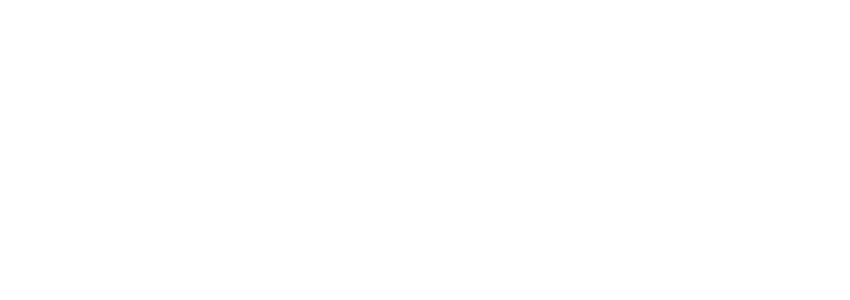
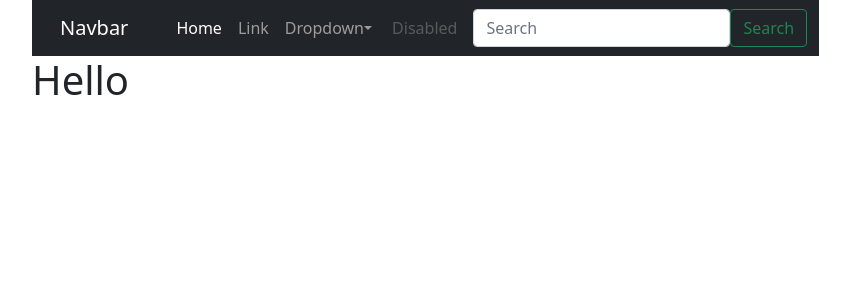
Before and after one commit to Raymond-Iacobacci/HackDavis_2022, a React (Create React App) app in the folder Frontend/hackdavis/: page / in a window 1280 px wide. Shown: the top 300 px of the page, without its empty margins (50-900 px from the left). Built offline with nearby package versions, Linux system fonts and the light colour scheme; the HTML template or start-up script is replaced by a standard one.

Commit message:
Second push

```diff
--- a/Frontend/hackdavis/src/App.js
+++ b/Frontend/hackdavis/src/App.js
@@ -1,5 +1,6 @@
 import { BrowserRouter as Router, Route, Routes } from 'react-router-dom';
 import Home from './pages/Home';
+import Navbar from './components/Navbar';
 
 function App() {
   return (
@@ -7,8 +8,10 @@
       <div className='container align-items-center'>
         <Router>
 
+
+          <Navbar />
           <Routes>
-            <Route exact path='/' component={<Home/>}/>
+            <Route exact path='/' element={<Home/>}/>
 
           </Routes>
 
--- /dev/null
+++ b/Frontend/hackdavis/src/components/Navbar.js
@@ -0,0 +1,56 @@
+import React from 'react';
+
+class Navbar extends React.Component {
+
+    constructor(props) {
+        super(props);
+    }
+
+
+    render() {
+        return(
+            <div className='nav'>
+                <nav class="navbar navbar-expand-lg navbar-dark bg-dark">
+        <div class="container-fluid">
+          <a class="navbar-brand" href="#">Navbar</a>
+          <button class="navbar-toggler" type="button" data-bs-toggle="collapse" data-bs-target="#navbarSupportedContent" aria-controls="navbarSupportedContent" aria-expanded="false" aria-label="Toggle navigation">
+            <span class="navbar-toggler-icon"></span>
+          </button>
+          <div class="collapse navbar-collapse" id="navbarSupportedContent">
+            <ul class="navbar-nav me-auto mb-2 mb-lg-0">
+              <li class="nav-item">
+                <a class="nav-link active" aria-current="page" href="#">Home</a>
+              </li>
+              <li class="nav-item">
+                <a class="nav-link" href="#">Link</a>
+              </li>
+              <li class="nav-item dropdown">
+                <a class="nav-link dropdown-toggle" href="#" id="navbarDropdown" role="button" data-bs-toggle="dropdown" aria-expanded="false">
+                  Dropdown
+                </a>
+                <ul class="dropdown-menu" aria-labelledby="navbarDropdown">
+                  <li><a class="dropdown-item" href="#">Action</a></li>
+                  <li><a class="dropdown-item" href="#">Another action</a></li>
+                  <li><hr class="dropdown-divider"/></li>
+                  <li><a class="dropdown-item" href="#">Something else here</a></li>
+                </ul>
+              </li>
+              <li class="nav-item">
+                <a class="nav-link disabled" href="#" tabindex="-1" aria-disabled="true">Disabled</a>
+              </li>
+            </ul>
+            <form class="d-flex">
+              <input class="form-control me-2" type="search" placeholder="Search" aria-label="Search" />
+              <button class="btn btn-outline-success" type="submit">Search</button>
+            </form>
+          </div>
+        </div>
+    </nav>
+            </div>
+        )
+    }
+
+
+}
+
+export default Navbar;
--- a/Frontend/hackdavis/src/pages/Home.js
+++ b/Frontend/hackdavis/src/pages/Home.js
@@ -9,8 +9,13 @@
 
     render() {
         return(
-            <div className='container-fluid align-items-center'>
+            <div className='Home'>
                 <h1>Hello</h1>
+                <div className='container'>
+                    <div className=''>
+                         </div>
+
+                    </div>
             </div>
         )
 
```
